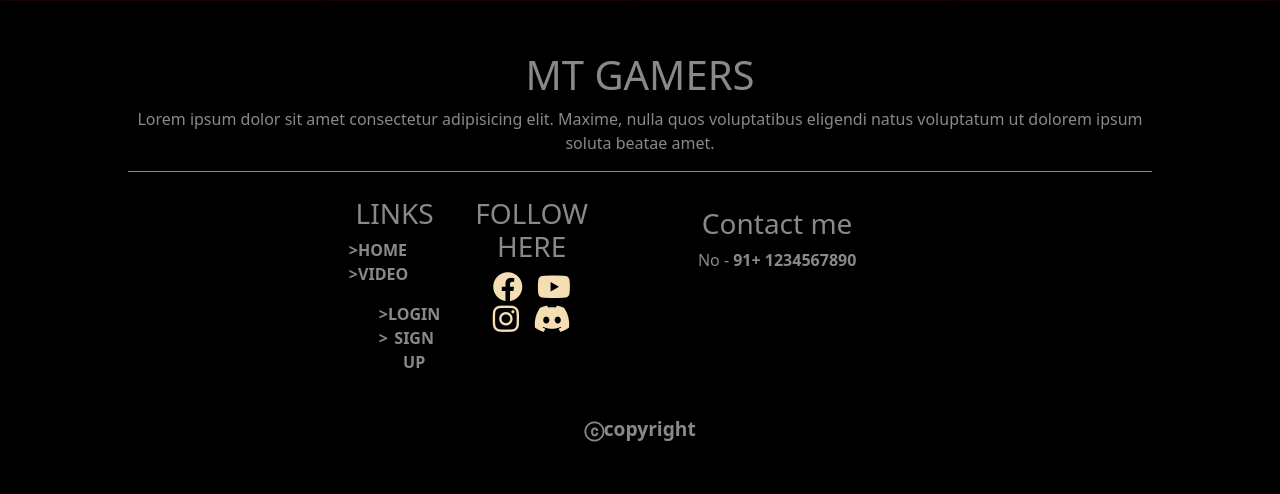
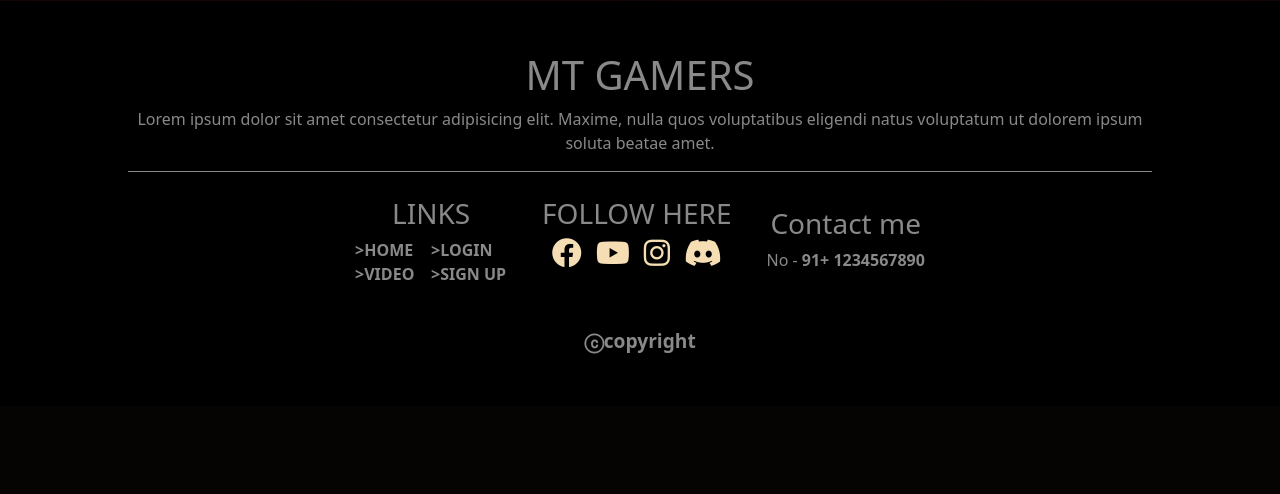
Before and after one commit to mirajalimolla/MT_GAMERS, a PHP site: page / in a window 1280 px wide. Shown: the part 4021-4515 px from the top of the page. After the commit the page ends 4375 px from the top, so only its background shows below. Run offline with PHP 8.4, Linux system fonts and the light colour scheme.

Commit message:
Update style.css

```diff
--- a/style.css
+++ b/style.css
@@ -529,21 +529,19 @@ body {
     display: auto;
 }
 .footer_links{
-    displa:flex;
+    display: flex;
 }
 .footer_menu ul{
     list-style: none;
     float: left;
     padding: 0px;
 }
-.footer_menu ul:last-child{
-    padding-left: 30px;
-}
 .footer_menu a{
     text-decoration: none;
     display: flex;
     font-weight: 700;
     color:inherit;
+    width: 76px;
 }
 .footer_menu b{
     float: left;
@@ -795,7 +793,6 @@ body {
     margin-top: 10px !important;
 }
 .contact{
-    width: 100%;
     margin: 10px auto 0px;
     text-align: center;
 }
```
